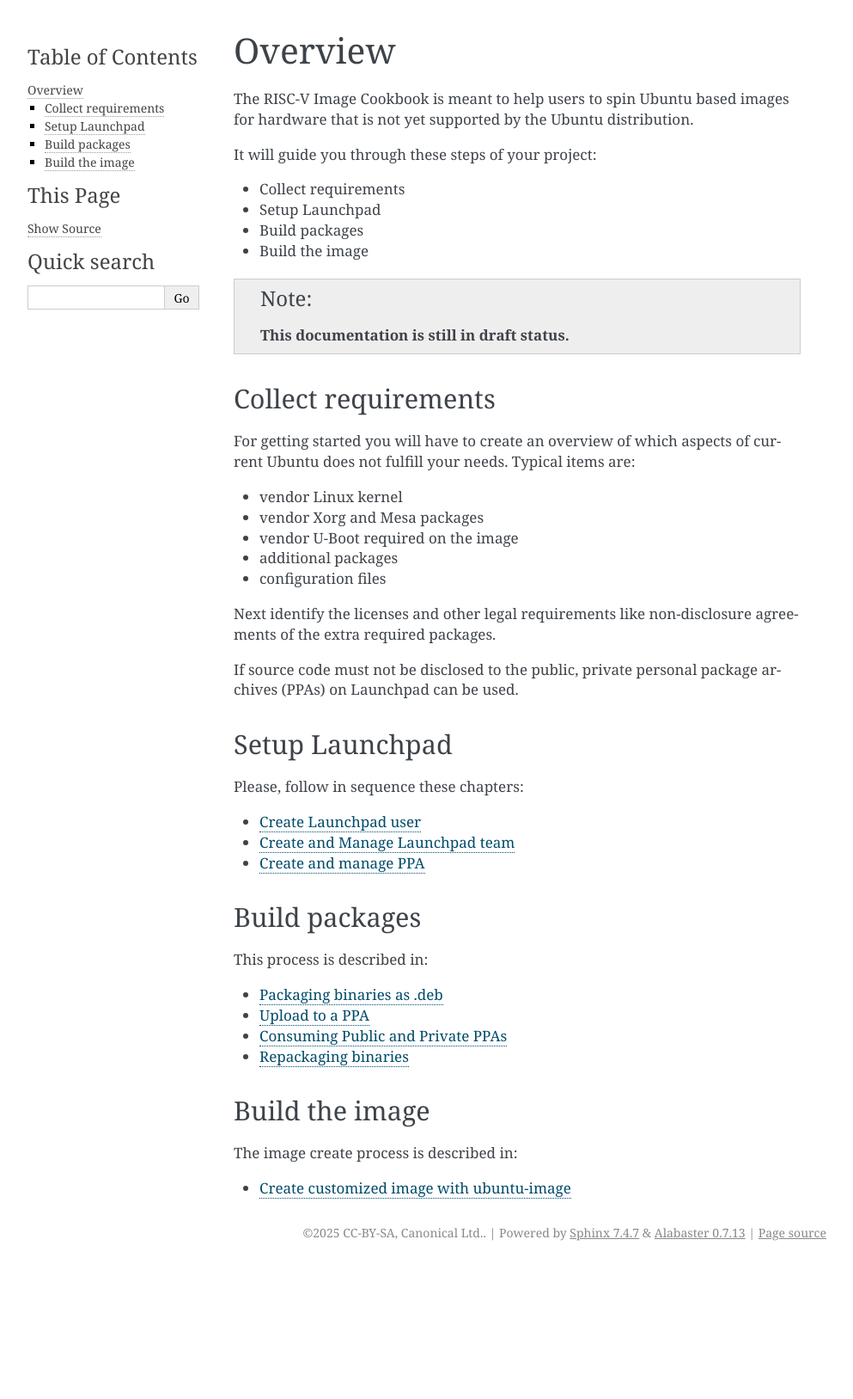
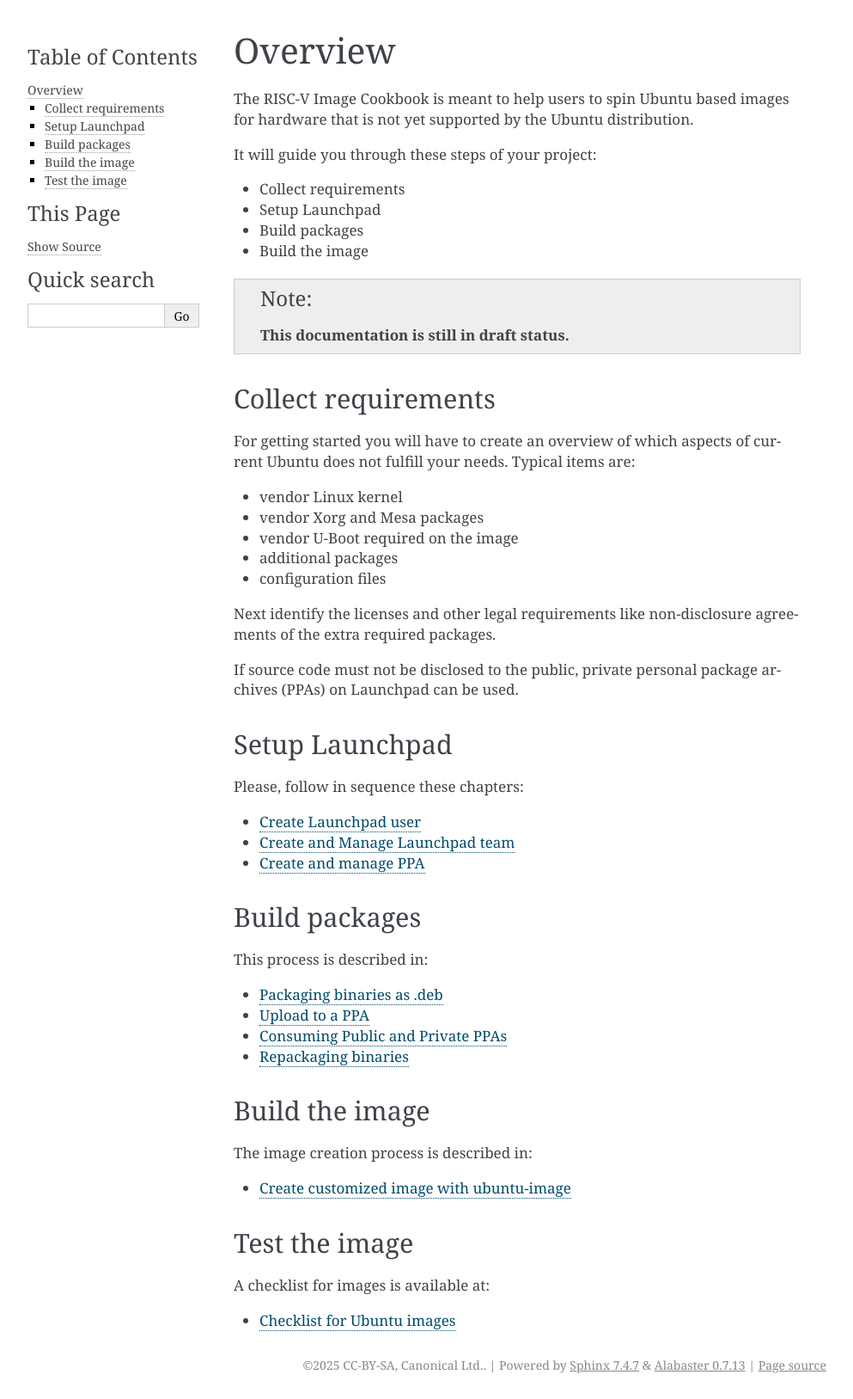
Before and after one commit to canonical/risc-v-cookbook, a Sphinx documentation site: the page built from docs/overview/index.rst, in a window 1280 px wide. Shown: the whole page at 86% size, without its empty margins (148-1141 px from the left). Built offline with Sphinx 7.4.7, drawn with Linux system fonts in a browser that asks for light colours; before the commit the page ends 1473 px from its top, so only the background shows below that.

Commit message:
overview: describe testing image
Signed-off-by: Heinrich Schuchardt <heinrich.schuchardt@canonical.com>

```diff
--- a/docs/howto/images/create_image.rst
+++ b/docs/howto/images/create_image.rst
@@ -43,7 +43,7 @@
 The YAML file format is described in https://yaml.org/spec/.
 
 An overview of the available fields in gadget.yaml is provided in
-:doc:`/reference/gadget-definition/`.
+:doc:`/reference/gadget_definition/`.
 
 The gadget definition is provided as a Yaml file meta/gadget.yaml.
 gadget.yaml describes
--- a/docs/overview/index.rst
+++ b/docs/overview/index.rst
@@ -57,6 +57,13 @@
 Build the image
 ---------------
 
-The image create process is described in:
+The image creation process is described in:
 
-* :doc:`../howto/images/create_image/`
+* :doc:`../howto/images/create_image`
+
+Test the image
+--------------
+
+A checklist for images is available at:
+
+* :doc:`../reference/image_checklist`
--- a/docs/reference/index.rst
+++ b/docs/reference/index.rst
@@ -7,6 +7,6 @@
 .. toctree::
    :maxdepth: 1
 
-   gadget-definition
-   image-definition
-   image-checklist
+   gadget_definition
+   image_definition
+   image_checklist
```
Also changed, not shown: docs/reference/gadget_definition.rst (renamed from docs/reference/gadget-definition.rst), docs/reference/image_checklist.rst (renamed from docs/reference/image-checklist.rst), docs/reference/image_definition.rst (renamed from docs/reference/image-definition.rst).
